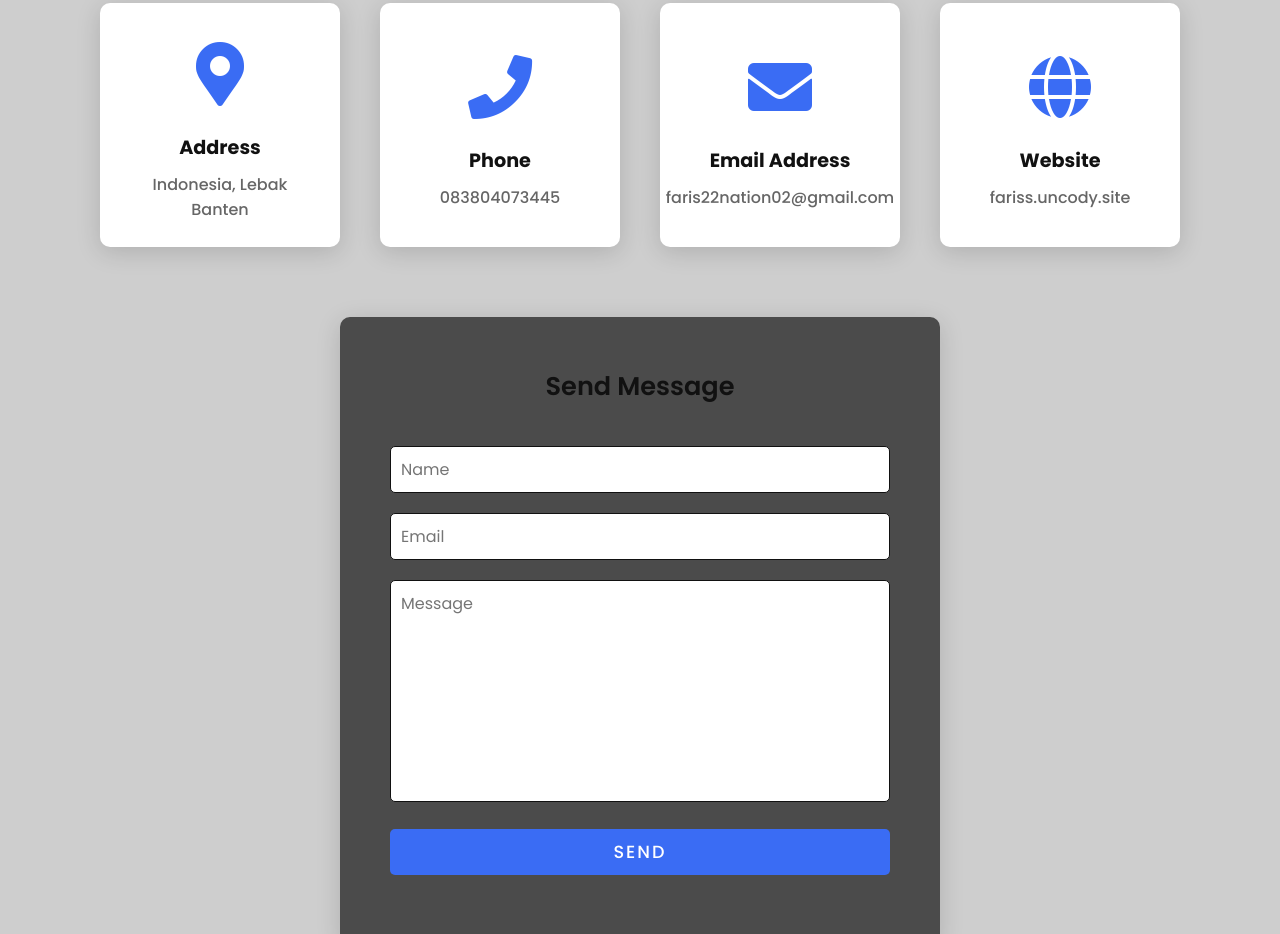
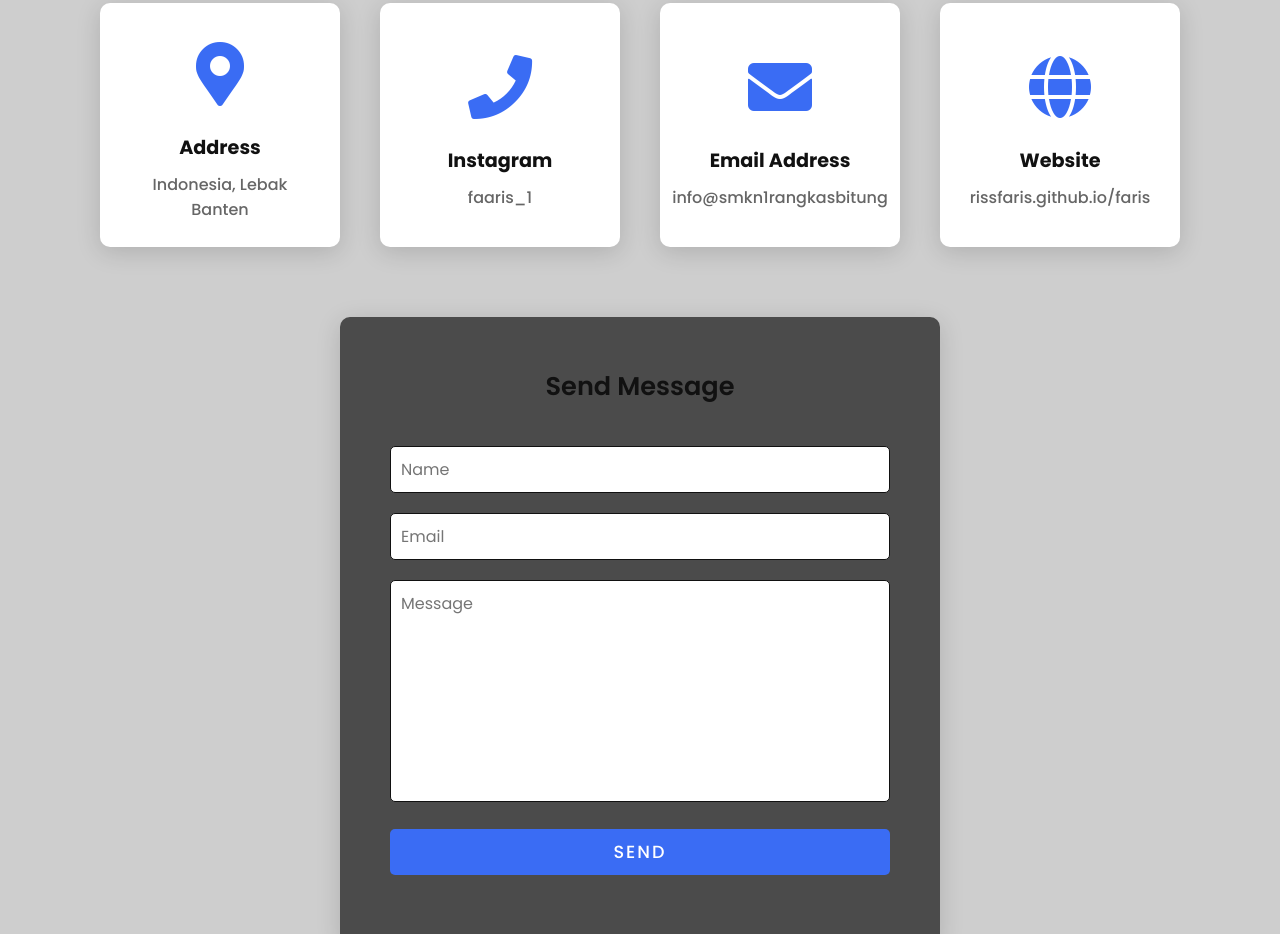
Before and after one commit to Rissfaris/SMKN-1-RANGKASBITUNG, a plain HTML site: page index.html in a window 1280 px wide. Shown: the part 3192-4126 px from the top of the page. Drawn offline with nearby package versions, Linux system fonts and the light colour scheme.

Commit message:
Update index.html

```diff
--- a/index.html
+++ b/index.html
@@ -149,8 +149,8 @@
                 <i class="fas fa-phone"></i>
               </div>
               <div class="info">
-                <h3>Phone</h3>
-                <span>083804073445</span>
+                <h3>Instagram</h3>
+                <span>faaris_1</span>
               </div>
             </div>
             <div class="card reveal">
@@ -159,7 +159,7 @@
               </div>
               <div class="info">
                 <h3>Email Address</h3>
-                <span>faris22nation02@gmail.com</span>
+                <span> info@smkn1rangkasbitung</span>
               </div>
             </div>
             <div class="card reveal">
@@ -168,7 +168,7 @@
               </div>
               <div class="info">
                 <h3>Website</h3>
-                <span>fariss.uncody.site</span>
+                <span>rissfaris.github.io/faris</span>
               </div>
             </div>
           </div>
```
